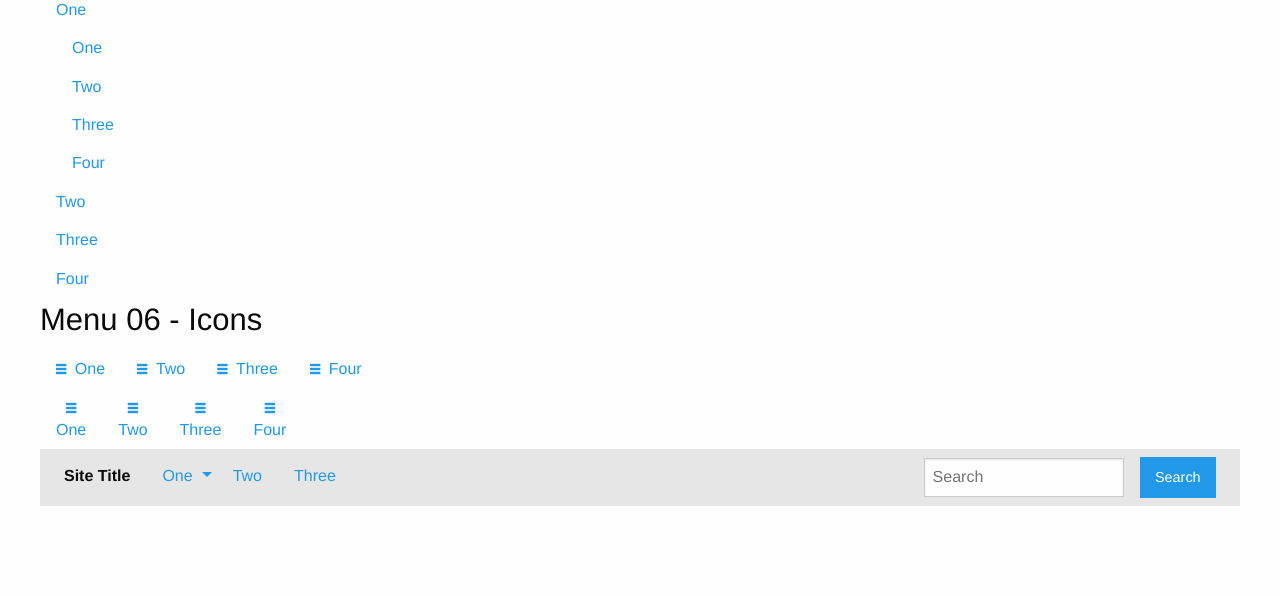
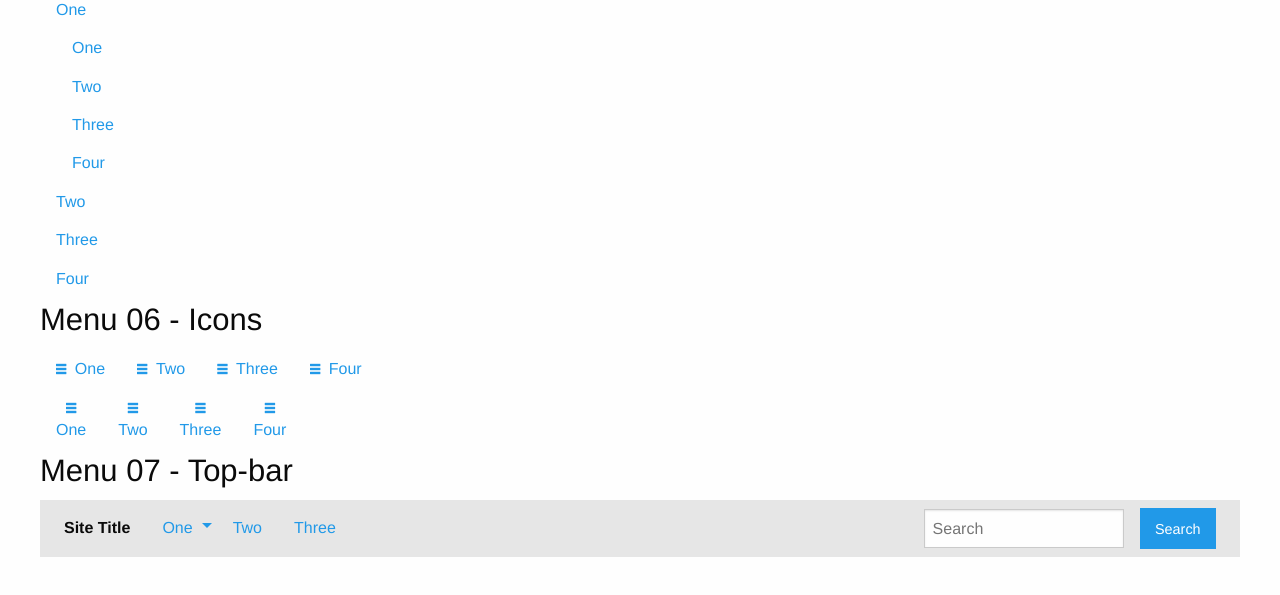
Before and after one commit to adrianoavelino/foundation-rbtech, a website: page navegacao.html in a window 1280 px wide. Shown: the part 674-1269 px from the top of the page. Before the commit the page ends 1180 px from the top, so only its background shows below. Drawn offline with Linux system fonts and the light colour scheme.

Commit message:
updating menubar

```diff
--- a/navegacao.html
+++ b/navegacao.html
@@ -78,6 +78,7 @@
       <li><a href="#"><i class="fi-list"></i> <span>Four</span></a></li>
     </ul>
 
+    <h3>Menu 07 - Top-bar</h3>
     <div class="top-bar">
       <div class="top-bar-left">
         <ul class="dropdown menu" data-dropdown-menu>
@@ -104,6 +105,18 @@
 
 
 
+    <br>
+    <br>
+    <br>
+    <br>
+    <br>
+    <br>
+    <br>
+    <br>
+    <br>
+    <br>
+
+
     </div>
 
 <script src="js/vendor/jquery.min.js"></script>
```
